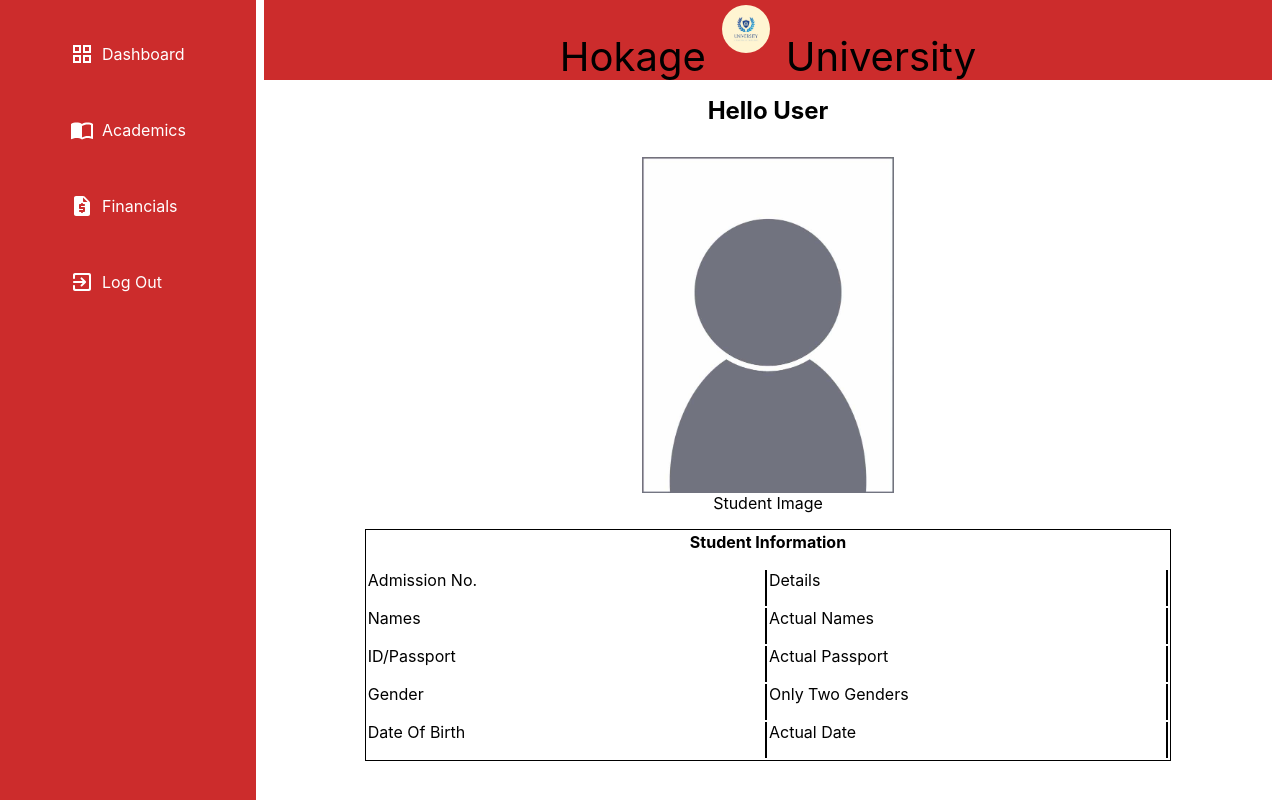
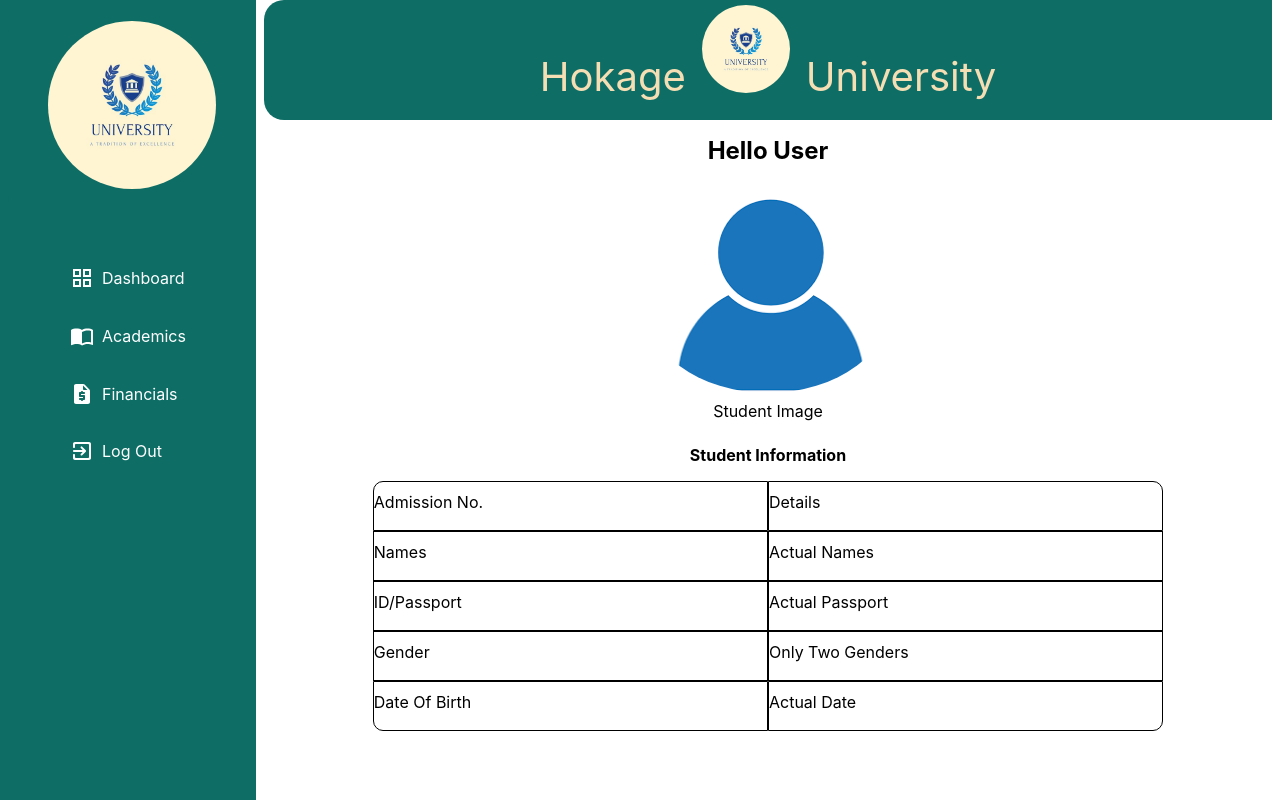
Before and after one commit to Kangonga/student-portal-frontend-personal, a React (Create React App) app: page /dashboard in a window 1280 px wide. Built offline with nearby package versions, Linux system fonts and the light colour scheme.

Commit message:
change theme color, create financial info tab, add logo

```diff
--- a/src/App.css
+++ b/src/App.css
@@ -2,6 +2,11 @@
     padding: 0;
     margin: 0;
     box-sizing: border-box;
+}
+:root {
+    --reddish : rgb(204, 44, 44);
+    --bluish : rgb(14, 110, 102);
+    --logo-color: wheat;
 }
 a {
     display: block;
@@ -28,12 +33,12 @@ a {
     width: 50%;
 }
 #panel {
-    background-color: rgb(204, 44, 44);
+    background-color: var(--bluish);
     height: 100%;
     color: white;
 }
 #panel > section {
-    height: 40vh;
+    height: 60vh;
 }
 #panel-links {
     display: grid;
@@ -49,10 +54,26 @@ a {
     padding: 0 0.5rem;
     margin-bottom: 1rem;
 }
-#logo-background{
+.logo-background{
     width: 100%;
-    background-color: rgb(204, 44, 44);
-    height: 10vh;
+    background-color: var(--bluish);
+    border-top-left-radius: 20px;
+    border-bottom-left-radius: 20px;
+    height: 15vh;
+    display: flex;
+    justify-content: center;
+    align-items: center;
+    gap: 1rem;
+    font-size: 2.5rem;
+    padding-top: 2rem;
+    color: var(--logo-color);
+}
+.logo-panel-background{
+    width: 100%;
+    background-color: var(--bluish);
+    border-top-left-radius: 20px;
+    border-bottom-left-radius: 20px;
+    height: 25vh;
     display: flex;
     justify-content: center;
     align-items: center;
@@ -118,16 +139,35 @@ nav {
     margin-top: 2rem;
 }
 .data-table{
-    border: 1px solid black;
+    /* border: 1px solid black; */
 }
 table {
     width: 80%;
     margin: auto;
+    padding: .5rem;
+    border-spacing: 0;
+    /* border-radius: 5px; */
+    border: none;
 }
 td {
-    padding: 0 1rem  1rem 0;
-    border-right: 2px solid black;
+    padding: .5rem 1rem  1rem 0;
+    border: 1px solid black;
     width: 30vw;
+    height: 1.5rem;
+    line-height: 1.5rem;
+}
+table tr:last-child td:first-child {
+    border-bottom-left-radius: 10px;
+}
+
+table tr:last-child td:last-child {
+    border-bottom-right-radius: 10px;
+}
+table tr:first-child td:first-child{
+    border-top-left-radius: 10px;
+}
+table tr:first-child td:nth-child(2){
+    border-top-right-radius: 10px;
 }
 thead > tr>th {
     text-align: center;
@@ -146,4 +186,14 @@ thead > tr>th {
 .person-logo {
     width: 50%;
     margin: auto;
+    border-radius: 50%;
+    padding-bottom: .5rem;
 }
+
+#finance-table {
+    position: relative;
+    top: 30vh;
+}
+#finance-table table {
+    border-radius: 20px;
+}
--- a/src/components/dashboard.js
+++ b/src/components/dashboard.js
@@ -1,6 +1,7 @@
 import {Routes, Route, Link} from 'react-router-dom'
 import Academics from './academics'
 import StudentInfo from './studentInfo'
+import Finances from './finances';
 import RequestQuoteRoundedIcon from '@mui/icons-material/RequestQuoteRounded';
 import ImportContactsIcon from '@mui/icons-material/ImportContacts';
 import GridViewOutlinedIcon from '@mui/icons-material/GridViewOutlined';
@@ -20,6 +21,9 @@ function Panel(){
     return (
         <section id="panel">
             <section id='panel-links'>
+            <article className='logo-panel-background'>
+            <img class="logo" src={logo} alt="logo"/>
+            </article>
             <Link className="nav-link" to ="/dashboard"><div><GridViewOutlinedIcon/> Dashboard</div></Link>
             <Link className="nav-link" to ="/dashboard/academics/"><div><ImportContactsIcon/> Academics</div></Link>
             <Link className="nav-link" to ="/dashboard/finances"><div><RequestQuoteRoundedIcon/> Financials</div></Link>
@@ -33,13 +37,13 @@ function Panel(){
 function MainBoard(){
     return(
         <section id="mainboard">
-            <article id="logo-background">
+            <article className="logo-background">
                 Hokage<img class="logo" src={logo} alt="logo"/>University
             </article>
             <Routes>
                 <Route path="/" element={<StudentInfo />}/>
                 <Route path="/academics/*" element={<Academics/>}/>
-                <Route path="/finances" element={<h1>Finances</h1>} />
+                <Route path="/finances" element={<Finances />} />
                 {/* <Route path="/announce" element={<h1>Announcements</h1>}/> */}
                 <Route path="/logout" element={<StudentInfo/>}/>
                 {/* <Route exact path='/academics/doneUnits' element={<DoneUnits/>}/>
--- /dev/null
+++ b/src/components/finances.js
@@ -0,0 +1,44 @@
+export default function Finances(){
+    return (
+        <>
+        <article id="finance-table" >
+                    <table className="data-table">
+                        <thead>
+                            <tr>
+                                <th colSpan={2}>
+                            Fincancial Information
+                                </th>
+                            </tr>
+                        </thead>
+                        <tbody>
+                        <tr>
+                            <td>Name</td>
+                            <td>Actual Name</td>
+                        </tr>
+                        <tr>
+                            <td>Admission No.</td>
+                            <td>Details</td>
+                        </tr>
+                        <tr>
+                            <td>Total Paid overall</td>
+                            <td>Actual balance</td>
+                        </tr>
+                        <tr>
+                            <td>Semester</td>
+                            <td>Actual semester</td>
+                        </tr>
+                        <tr>
+                            <td>Semester Balance</td>
+                            <td>debt remaining </td>
+                        </tr>
+
+                        </tbody>
+                        <tfoot>
+
+                        </tfoot>
+
+                    </table>
+                </article>
+        </>
+    )
+}
--- a/src/components/login.js
+++ b/src/components/login.js
@@ -87,9 +87,6 @@ function Login() {
 
   return (
     <div className="app">
-      <div className="image">
-        <img src="https://images.unsplash.com/photo-1524178232363-1fb2b075b655?ixlib=rb-4.0.3&ixid=MnwxMjA3fDB8MHxwaG90by1wYWdlfHx8fGVufDB8fHx8&auto=format&fit=crop&w=1470&q=80" alt='' width="600" height="400"></img>
-      </div>
 
       <div className="login-form">
         <div className="title">Login to Student Portal</div>
--- a/src/components/studentInfo.js
+++ b/src/components/studentInfo.js
@@ -1,4 +1,4 @@
-import person from '../assets/generic-person.jpg'
+import person from '../assets/person-logo.png';
 export default function StudentInfo(){
     return(
         <section id="student-info">
@@ -21,7 +21,8 @@ export default function StudentInfo(){
                                 </th>
                             </tr>
                         </thead>
-                        <tbody><tr>
+                        <tbody>
+                            <tr>
                             <td>Admission No.</td>
                             <td>Details</td>
                         </tr>
--- a/src/index.css
+++ b/src/index.css
@@ -27,15 +27,6 @@ code {
   background-image: url("https://images.unsplash.com/photo-1537202108838-e7072bad1927?ixlib=rb-4.0.3&ixid=MnwxMjA3fDB8MHxwaG90by1wYWdlfHx8fGVufDB8fHx8&auto=format&fit=crop&w=1946&q=80");
 
 }
-
-* {
-  font-family: -apple-system, BlinkMacSystemFont, 'Segoe UI', 'Roboto', 'Oxygen',
-  'Ubuntu', 'Cantarell', 'Fira Sans', 'Droid Sans', 'Helvetica Neue',
-  sans-serif;
--webkit-font-smoothing: antialiased;
--moz-osx-font-smoothing: grayscale;
-}
-
 input[type="text"] {
   height: 25px;
   border: 1px solid rgba(0, 0, 0, 0.2);
@@ -73,6 +64,8 @@ input[type="submit"]:hover {
   box-shadow: 0 4px 8px 0 rgba(0, 0, 0, 0.2), 0 6px 20px 0 rgba(0, 0, 0, 0.19);
   height : 300px;
   width : 500px;
+  text-align: center;
+
 }
 
 .list-container {
```
Also changed, not shown: src/assets/person-logo.png (added), 1 other file (tests, documents, lock files or other folders).
